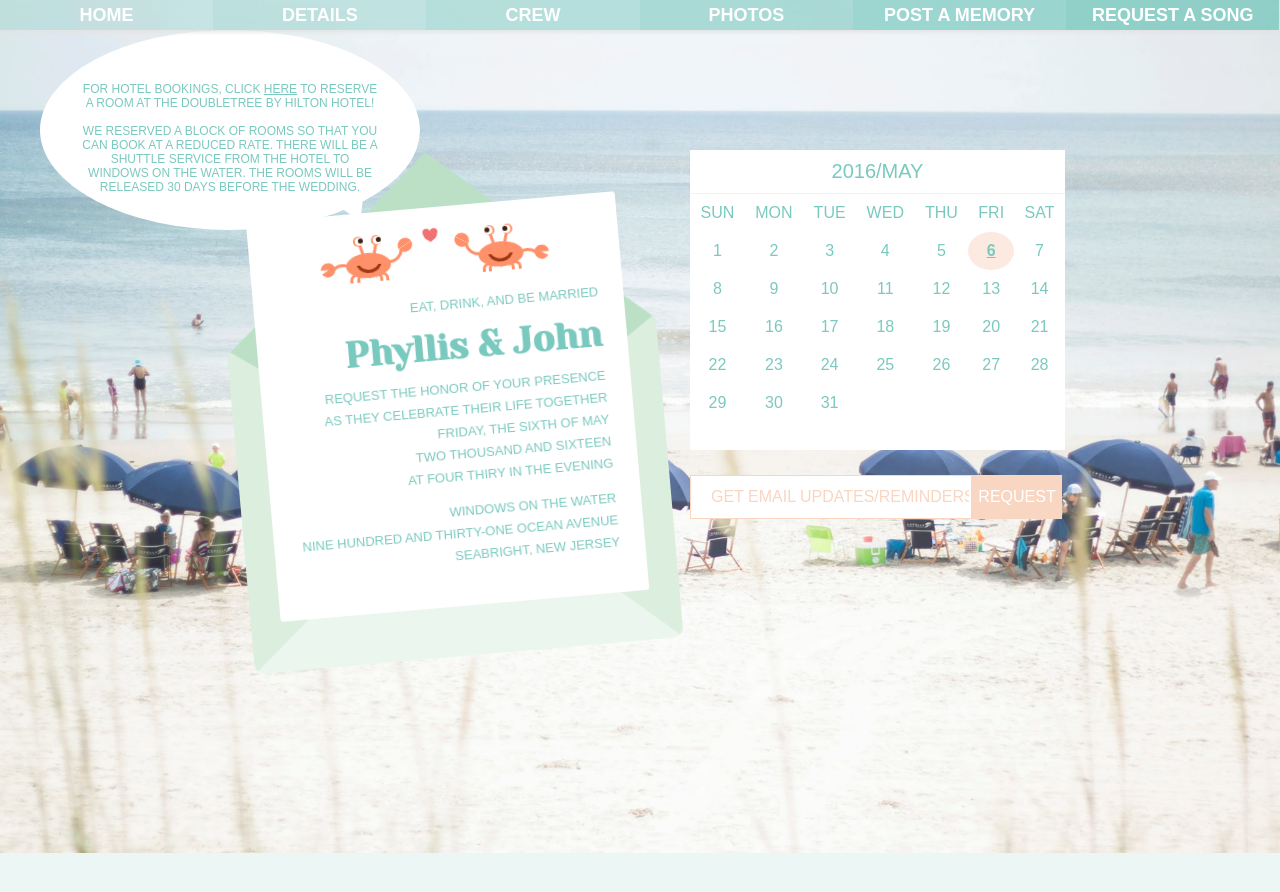
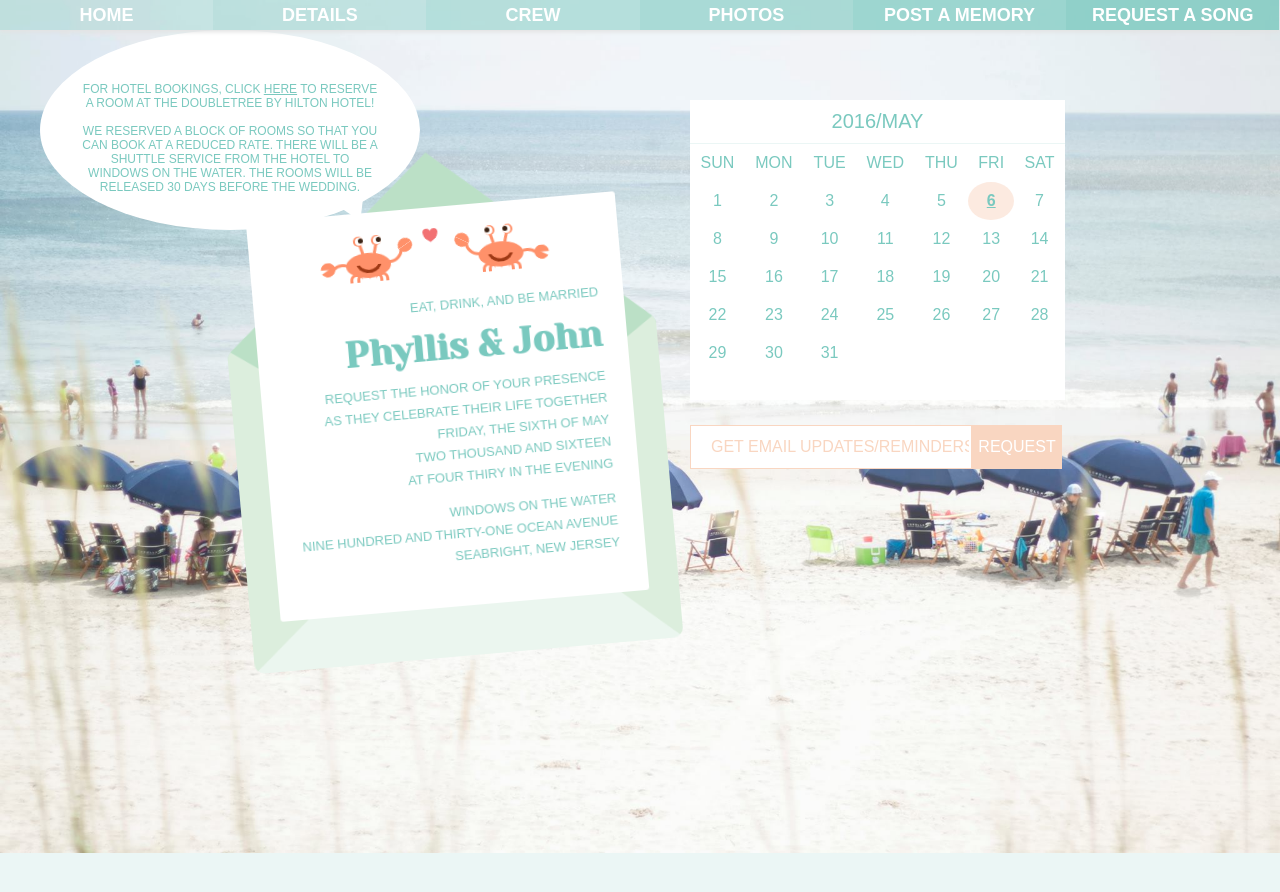
Before and after one commit to phyllisandjohn/phyllisandjohn.github.io, a Jekyll site: the page details/index.html, which Jekyll copies as it is, in a window 1280 px wide. Shown: the top 892 px of the page. Built offline with Jekyll 4.4.1, drawn with Linux system fonts in a browser that asks for light colours.

Commit message:
Update details.css

```diff
--- a/css/details.css
+++ b/css/details.css
@@ -18,7 +18,7 @@
 	position: absolute;
 	left: 50%;
 	margin-left: 50px;
-	margin-top: 150px;
+	margin-top: 100px;
 	width: 375px;
 	height: 300px;
 	background: #fff;
@@ -46,7 +46,7 @@ td {
 	position: absolute;
 	left: 50%;
 	margin-left: 50px;
-	margin-top: 475px;
+	margin-top: 425px;
 	width: 375px;
 	height: 40px;
 	text-transform: uppercase;
```
